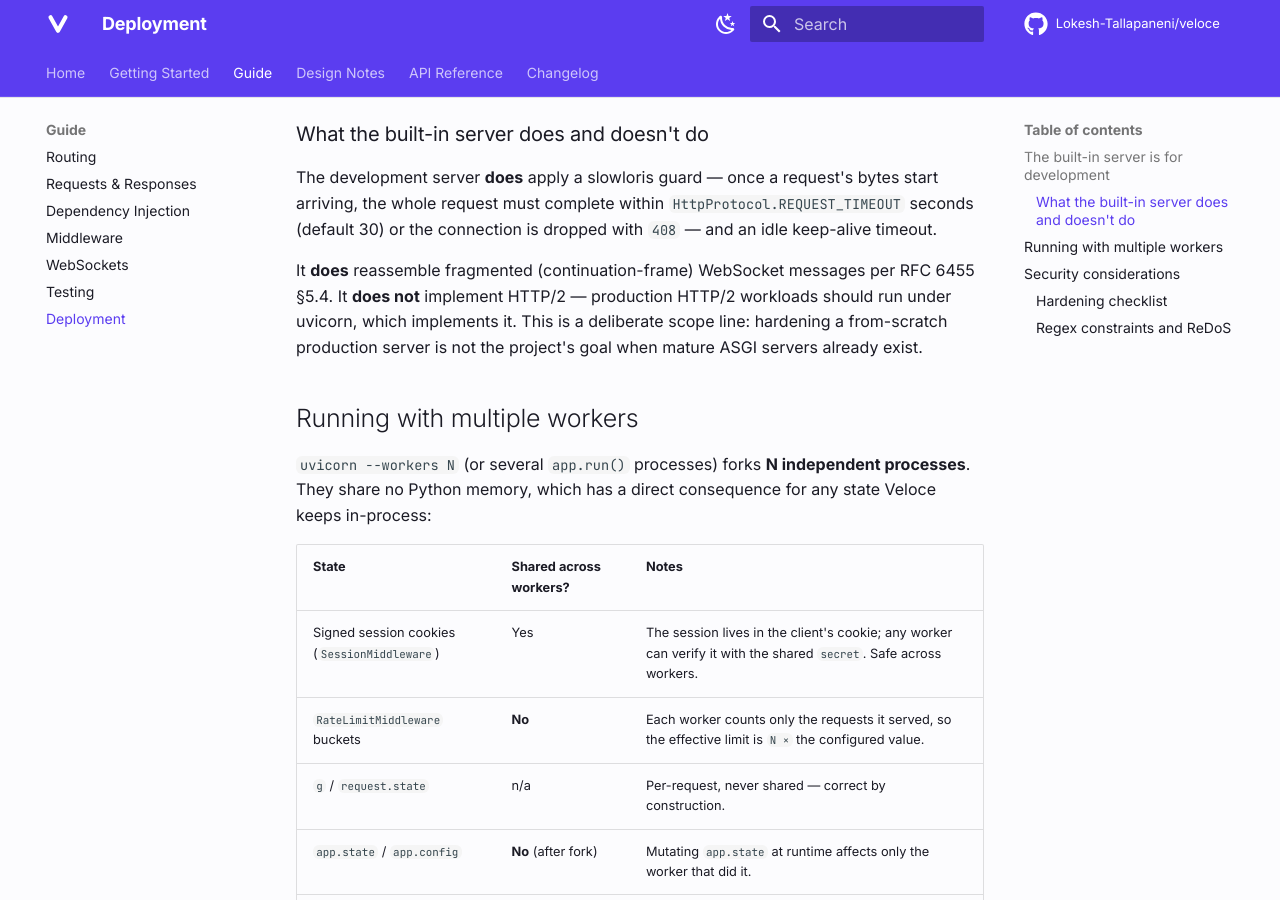
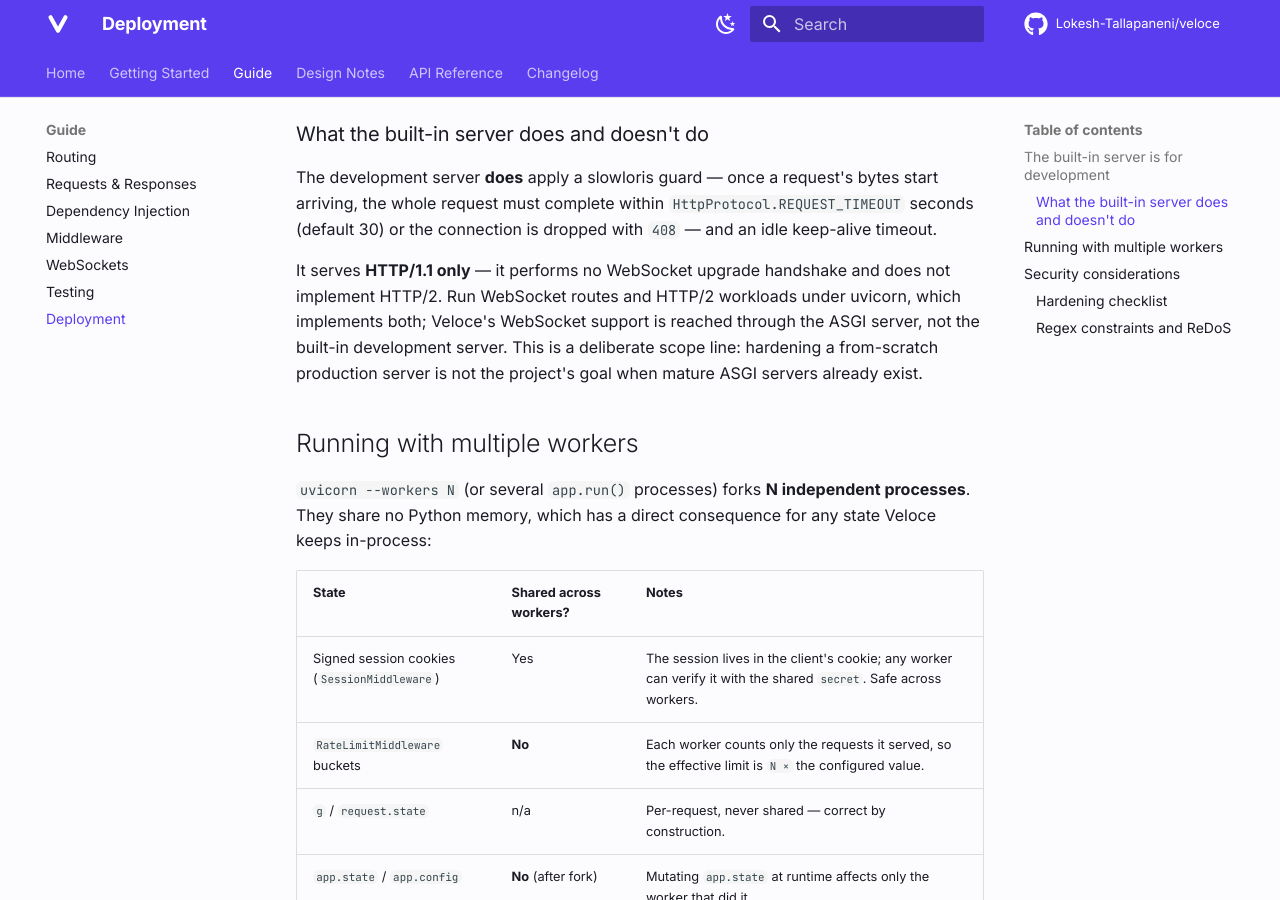
Before and after one commit to Lokesh-Tallapaneni/veloce, an MkDocs documentation site: the page built from docs/guide/deployment.md, in a window 1280 px wide and 900 px high, scrolled down 485 px. Built offline with MkDocs 1.6.1 and Material for MkDocs 9.7.7, drawn with Linux system fonts in a browser that asks for light colours; comment, search, counter and statistics services are not loaded.

Commit message:
Address review: built-in server is HTTP-only, not a WebSocket server
The review caught that the deployment-doc correction overshot: the
built-in development server (HttpProtocol) feeds bytes only to an HTTP
parser and has no WebSocket upgrade path, so it does not serve
WebSocket connections at all. `WebSocket.feed_data` (the fragmented-
message reassembler) is the WebSocket class's own frame parser and is
not wired into the dev server.

- deployment.md now states the built-in server is HTTP/1.1-only and
  that WebSocket / HTTP/2 workloads run under an external ASGI server.
- CHANGELOG: the pre-existing entry that attributed the fragmented-
  message parser to "the built-in development server" is reworded to
  credit Veloce's `WebSocket` frame parser, which is what actually
  implements it.

```diff
--- a/docs/guide/deployment.md
+++ b/docs/guide/deployment.md
@@ -27,12 +27,13 @@ request's bytes start arriving, the whole request must complete within
 `HttpProtocol.REQUEST_TIMEOUT` seconds (default 30) or the connection is
 dropped with `408` — and an idle keep-alive timeout.
 
-It **does** reassemble fragmented (continuation-frame) WebSocket
-messages per RFC 6455 §5.4. It **does not** implement HTTP/2 —
-production HTTP/2 workloads should run under uvicorn, which implements
-it. This is a deliberate scope line: hardening a from-scratch
-production server is not the project's goal when mature ASGI servers
-already exist.
+It serves **HTTP/1.1 only** — it performs no WebSocket upgrade
+handshake and does not implement HTTP/2. Run WebSocket routes and
+HTTP/2 workloads under uvicorn, which implements both; Veloce's
+WebSocket support is reached through the ASGI server, not the built-in
+development server. This is a deliberate scope line: hardening a
+from-scratch production server is not the project's goal when mature
+ASGI servers already exist.
 
 ## Running with multiple workers
 
```
Also changed, not shown: CHANGELOG.md (+9 -8 lines).
